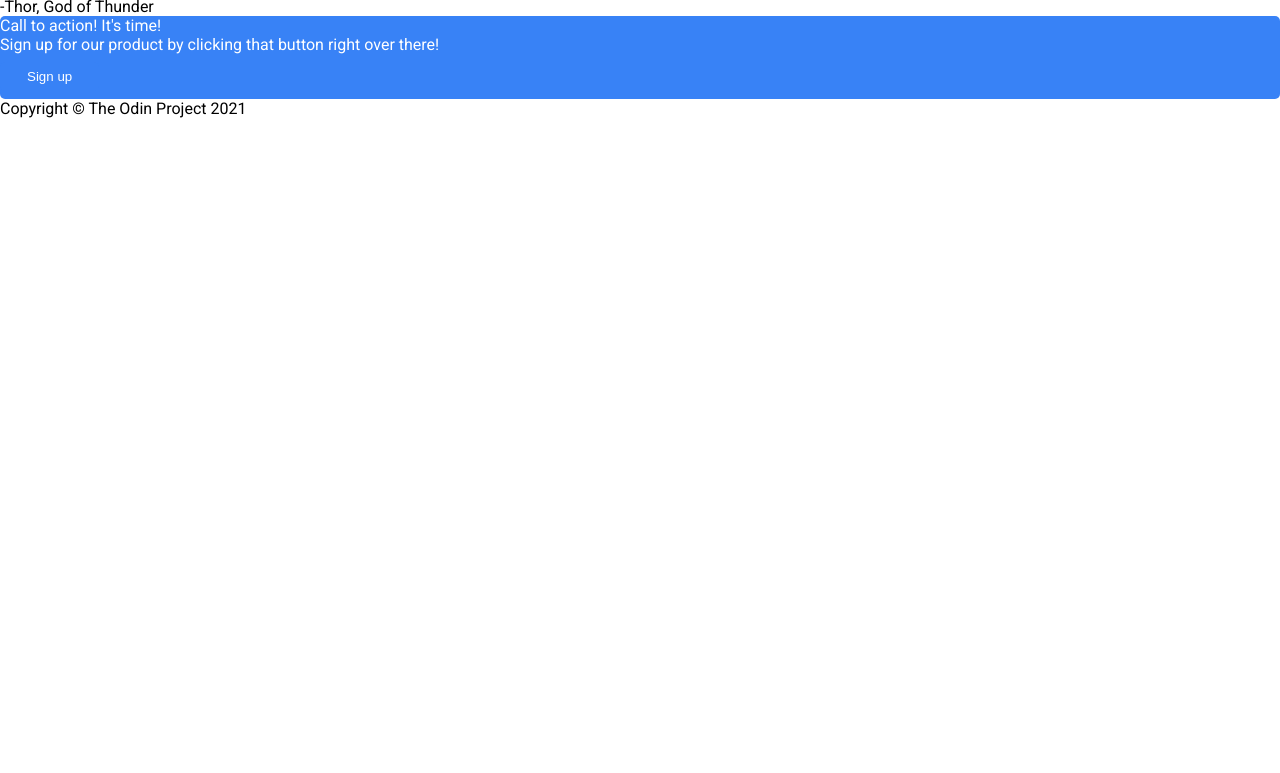
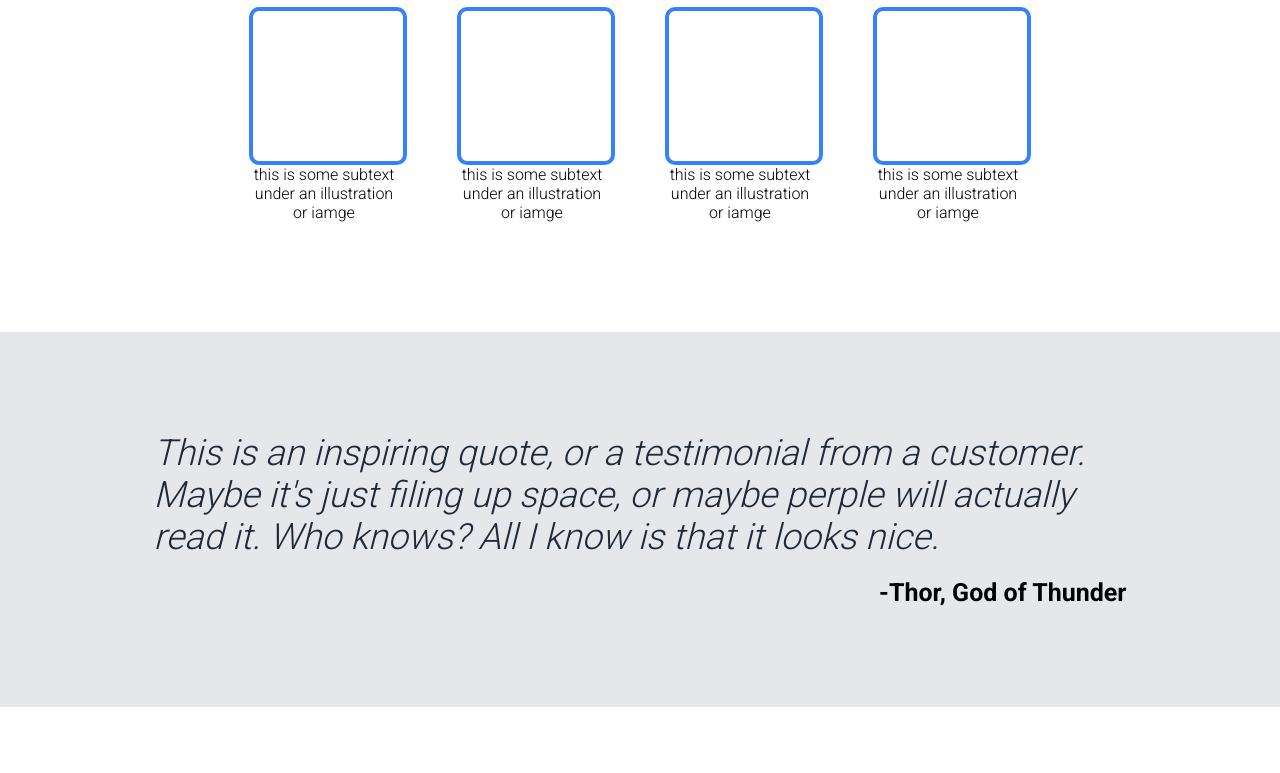
Before and after one commit to kane9028/Project-Landing-Page, a plain HTML site: page index.html in a window 1280 px wide. Shown: the part 509-1282 px from the top of the page. Before the commit the page ends 800 px from the top, so only its background shows below. Drawn offline with Linux system fonts and the light colour scheme.

Commit message:
Edit index.html and style.css for wraping up

```diff
--- a/index.html
+++ b/index.html
@@ -44,7 +44,7 @@
             </div>
         </div>
         <div class="quote">
-            <div class="quote-text">This is an inspiring quote, or a testimonial from a customer. Maybe it's just filing up space, or maybe perple will actually read it. Who knows? All I know is that it looks nice.</div>
+            <div class="quote-text"><em>This is an inspiring quote, or a testimonial from a customer. Maybe it's just filing up space, or maybe perple will actually read it. Who knows? All I know is that it looks nice.</em></div>
             <div class="quote-name">-Thor, God of Thunder</div>
         </div>
         <div class="call">
--- a/style.css
+++ b/style.css
@@ -1,16 +1,18 @@
-@import url('https://fonts.googleapis.com/css2?family=Roboto:wght@400;700&display=swap');
+@import url('https://fonts.googleapis.com/css2?family=Roboto:wght@300;700&display=swap');
 
 body {
     font-family: Roboto, sans-serif;
     margin: 0;
+    display: flex;
+    flex-direction: column;
 }
 
 /* Below codes are requested setup */
-.header, .hero {
+.header, .hero, .footer {
     background-color: #1f2937;
 }
 
-.header-link a, .second-text {
+.header-link a, .second-text, .footer {
     color: #e5e7eb;
     font-size: 18px;
 }
@@ -32,6 +34,8 @@ body {
     background-color: #3882f6;
     border-radius: 5px;
     border: none;
+    font-weight: bold;
+    font-size: 15px;
 }
 
 /* My code starts here */
@@ -66,3 +70,81 @@ button {
     padding: 7px 27px;
     margin: 8px 0;
 }
+
+.random-info {
+    display: flex;
+    flex-direction: column;
+    align-items: center;
+    padding: 40px 12%;
+    gap: 40px;
+}
+
+.random-info-heading {
+    font-size: 36px;
+    font-weight: bold;
+    color: #1f2937;
+}
+
+.random-items {
+    display: flex;
+    gap: 50px;
+    margin-bottom: 70px;
+}
+
+.item-illustration {
+    height: 150px;
+    width: 150px;
+    border: 4px solid #3882f6;
+    border-radius: 10px;
+}
+
+.item-text {
+    width: 150px;
+    text-align: center;
+}
+
+.quote {
+    background-color: #e5e7eb;
+    padding: 100px 12%;
+}
+
+.quote-text {
+    font-size: 36px;
+    color: #1f2937;
+    font-weight: lighter;
+}
+
+.quote-name {
+    text-align: right;
+    font-weight: bold;
+    font-size: 25px;
+    margin-top: 20px;
+}
+
+.call {
+    display: flex;
+    justify-content: space-between;
+    padding: 35px 90px;
+    margin: 100px 12%;
+    width: 800px;
+    align-self: center;
+}
+
+.call-heading {
+    font-size: 20px;
+}
+
+.call-discription {
+    font-weight: lighter;
+}
+
+.call button {
+    border: 2px solid #f9faf8;
+
+}
+
+.footer {
+    font-size: 15px;
+    text-align: center;
+    padding: 40px;
+}
```
